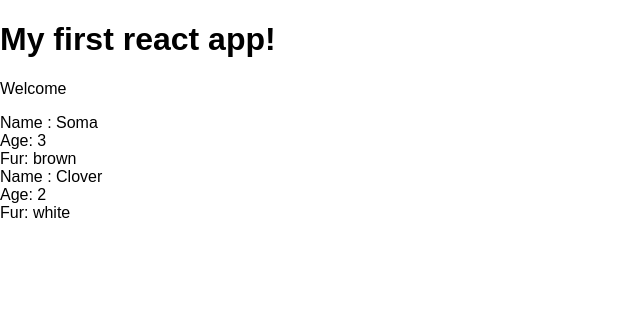
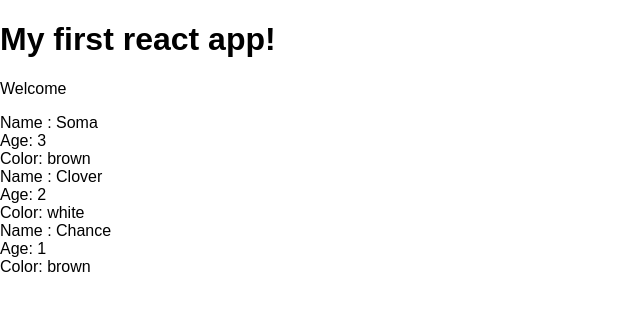
Before and after one commit to YoonjuSeo/react, a React (Create React App) app: page / in a window 1280 px wide. Shown: the top 310 px of the page, without its empty margins (0-640 px from the left). Built offline with nearby package versions, Linux system fonts and the light colour scheme.

Commit message:
20181112

```diff
--- a/src/App.js
+++ b/src/App.js
@@ -2,13 +2,19 @@ import React, { Component } from 'react';
 import Yoonju from './Yoonju'
 
 class App extends Component {
+  state = {
+    info : [
+      {name: 'Soma', age:'3', color:'brown', id:1},
+      {name: 'Clover', age:'2', color:'white', id:2},
+      {name: 'Chance', age:'1', color:'brown', id:3}
+    ]
+  }
   render() {
     return (
       <div className="App">
         <h1>My first react app!</h1>
         <p>Welcome</p>
-        <Yoonju name="Soma" age="3" fur="brown"/>
-        <Yoonju name="Clover" age = "2" fur="white"/>
+        <Yoonju info={this.state.info}/>
       </div>
     );
   }
--- a/src/Yoonju.js
+++ b/src/Yoonju.js
@@ -1,17 +1,22 @@
 import React, { Component } from 'react';
 
-class Yoonju extends Component{
-    render(){
-        //console.log(this.props);
-        const{name,age,fur}= this.props;
-        return(
-            <div className = "yoonju">
-                <div>Name : {name}</div>
-                <div>Age: {age}</div>
-                <div>Fur: {fur}</div>
-            </div>
+const Yoonju =(props)=>{
+    //console.log(this.props);
+    const{info}= props;
+    const infoList = info.map(item => {
+        return (
+        <div className = "yoonju" key={item.id}> {/* key has to be unique */}
+            <div>Name : {item.name}</div>
+            <div>Age: {item.age}</div>
+            <div>Color: {item.color}</div>
+        </div>
         )
-    }
+    })
+    return(
+        <div className="info-list">
+            {infoList}
+        </div>
+    )
 }
 
 export default Yoonju
```
